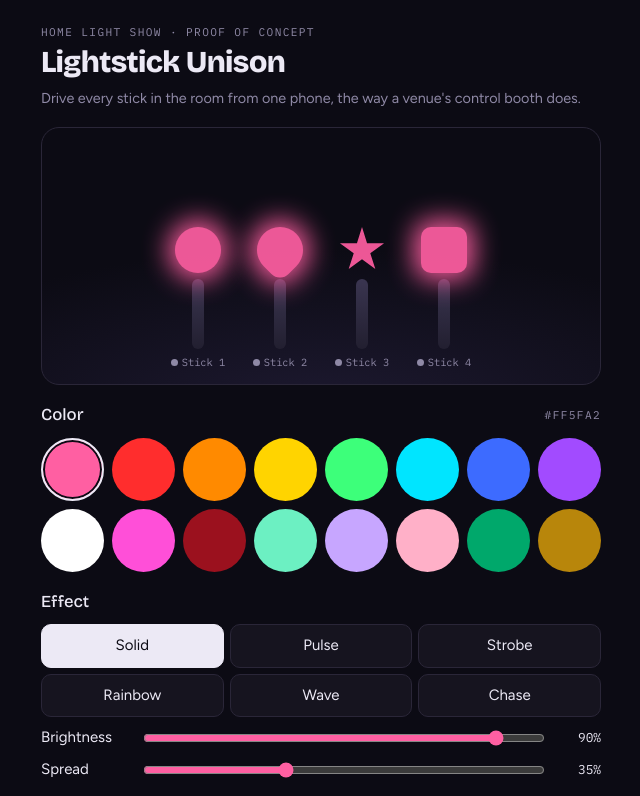
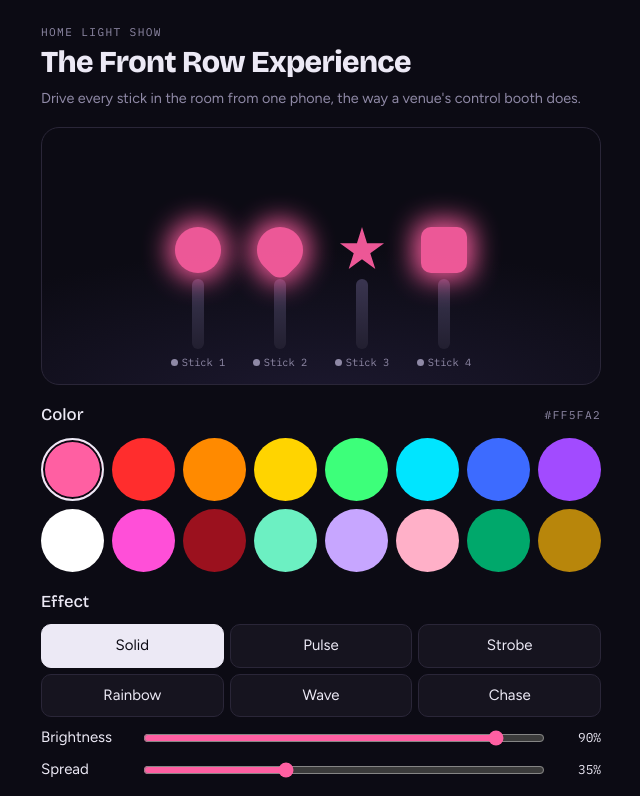
Before and after one commit to Midknight88/The-Front-Row-Experience, a plain HTML site: page index.html in a window 1280 px wide. Shown: the top 796 px of the page, without its empty margins (319-959 px from the left). Drawn offline with nearby package versions, Linux system fonts and the light colour scheme.

Commit message:
Add files via upload

```diff
--- a/index.html
+++ b/index.html
@@ -1,4 +1,4 @@
-<title>Lightstick Unison</title>
+<title>The Front Row Experience</title>
 <meta name="claude:viewport-fit-sides" content="cover">
 <link rel="preconnect" href="https://fonts.googleapis.com">
 <link rel="stylesheet" href="https://fonts.googleapis.com/css2?family=Bricolage+Grotesque:opsz,wght@12..96,500;12..96,800&family=IBM+Plex+Mono:wght@400;600&family=Figtree:wght@400;600&display=swap">
@@ -66,8 +66,8 @@ code{font-family:var(--mono);font-size:.78rem}
 
 <div class="wrap">
   <header>
-    <div class="label">Home light show · proof of concept</div>
-    <h1>Lightstick Unison</h1>
+    <div class="label">Home light show</div>
+    <h1>The Front Row Experience</h1>
     <p class="sub">Drive every stick in the room from one phone, the way a venue's control booth does.</p>
   </header>
 
```
